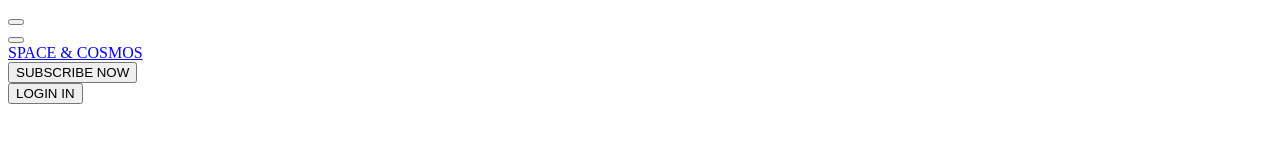
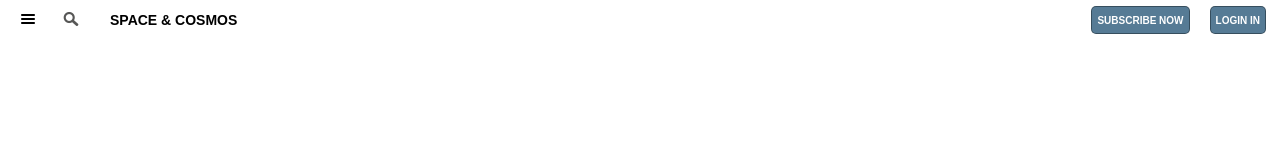
Before and after one commit to edithamadi/new-york-times, a plain HTML site: page index.html in a window 1280 px wide. Drawn offline with Linux system fonts and the light colour scheme.

Commit message:
added header

```diff
--- a/index.html
+++ b/index.html
@@ -4,6 +4,7 @@
     <meta charset="UTF-8">
     <meta name="viewport" content="width=device-width, initial-scale=1.0">
     <title>Positioning and Floating Elements</title>
+    <link rel="stylesheet" href="style.css">
 </head>
 <body>
     <div class="container">
@@ -33,6 +34,7 @@
 
 
 
+
     </div>
 
 
--- a/style.css
+++ b/style.css
@@ -0,0 +1,110 @@
+/*css reset*/
+
+html{
+    box-sizing: border-box;
+    font-size: 100%;
+	font: inherit;
+}
+
+
+
+*, *:before, *:after{
+    box-sizing: inherit;
+}
+
+body, h1, h2, h3, h4, h5, h6, p, ol, ul{
+    margin: 0;
+    padding: 0;
+    font-weight: normal;
+}
+
+ol, ul{
+    list-style: none;
+}
+
+img{
+    max-width: 100%;
+    height: auto;
+}
+
+/*main css*/
+
+/*header*/
+
+header{
+    position: relative;
+}
+
+.header-flex{
+    position: fixed;
+    top: 0;
+    background-color: white;
+    height: 2.5rem;
+    width: 100vw;
+    display: flex;
+    flex-direction: row;
+    align-items: center;
+    padding: 0.25rem;
+    font-family: sans-serif;
+}
+
+.header-flex > * {
+    margin: 0 10px;
+}
+
+.itemfour{
+    flex: 1;
+}
+
+
+.search-btn,.menu-btn{
+    background-repeat: no-repeat;
+    background-size: 1rem;
+    background-position: center;
+    background-color: transparent;
+    border: transparent;
+    height: 1.75rem;
+    width: 1.75rem;
+    border-radius: 5px;
+}
+.menu-btn{
+    background-image: url(images/menu.png);
+}
+.search-btn{
+    background-image: url(images/search_icon.png);
+}
+
+.itemtwo{
+    margin-left: 5px;
+    margin-right: 15px;
+}
+
+.itemthree a{
+    color: black;
+    text-decoration: none;
+    font-weight: 700;
+    font-size: 14px;
+}
+
+.title{
+    display: flex;
+    justify-content: center;
+    align-self: center;
+}
+
+
+.bg{
+    background-color:rgb(86, 123, 149);
+    color: white;
+    height: 1.75rem;
+    padding: 5px 5px;
+    border: 1px solid rgba(0, 0, 0, 0.37);
+    border-radius: 5px;
+    font-family: 'Libre Franklin', arial, sans-serif;
+    font-size: 10px;
+    font-weight: 700;
+}
+
+header button:hover{
+    cursor: pointer;
+}
```
